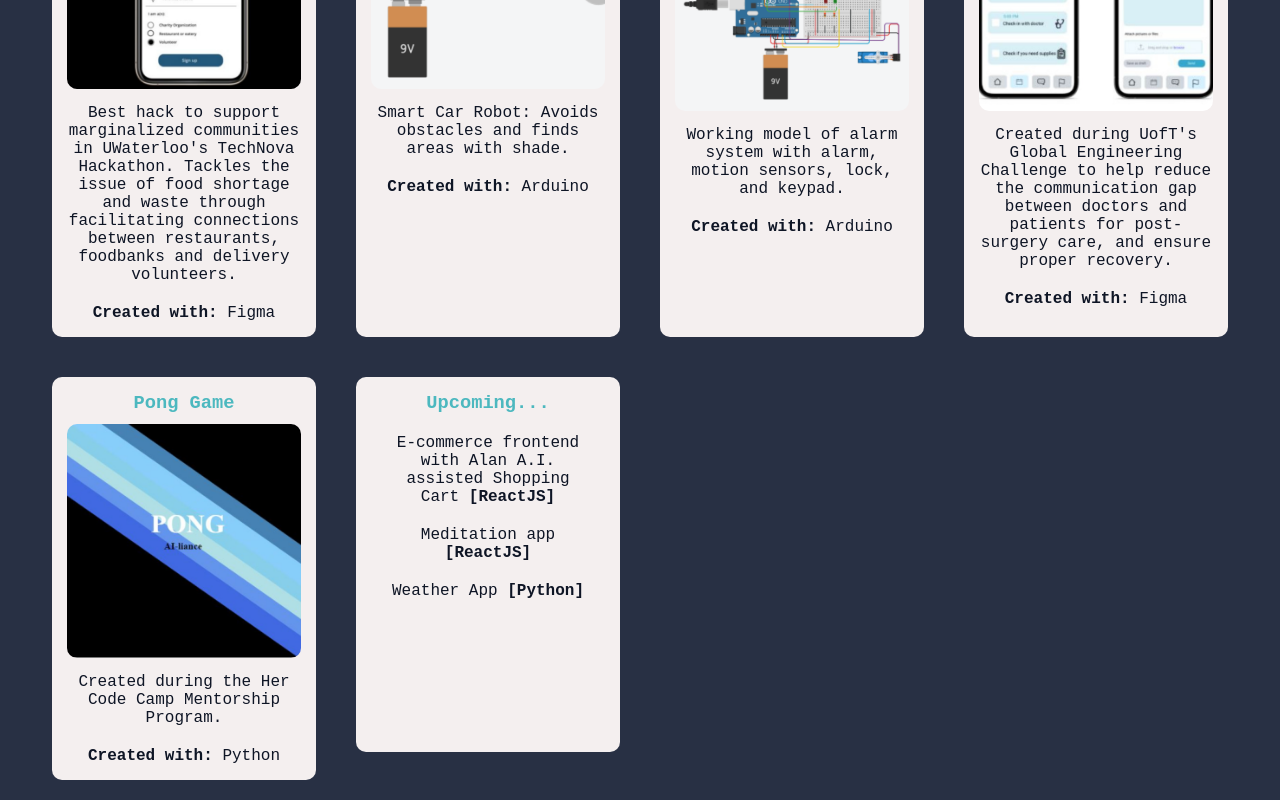
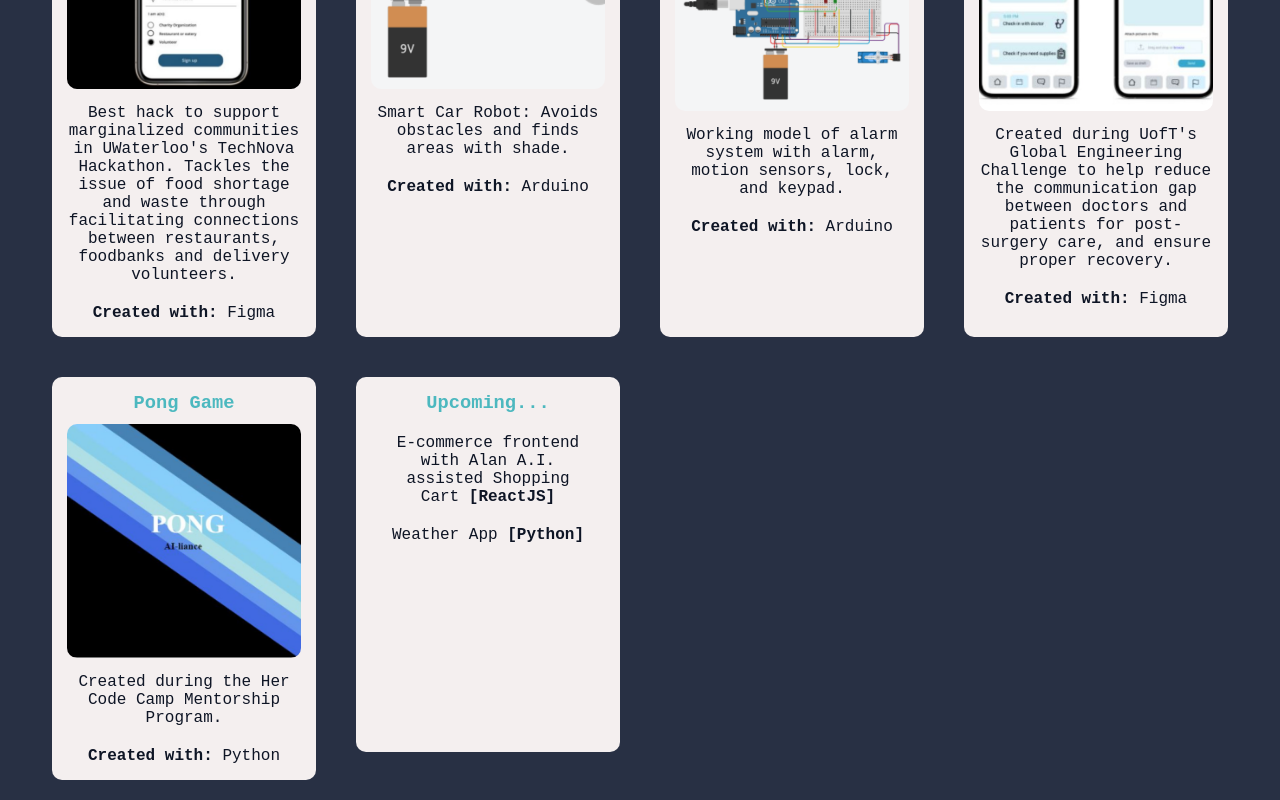
Before and after one commit to karunaadh/karunaadh.github.io, a React (Create React App) app: page /projects in a window 1280 px wide. Shown: the part 929-1729 px from the top of the page. Built offline with nearby package versions, Linux system fonts and the light colour scheme; a web font is replaced by a local one.

Commit message:
Update upcoming projects

```diff
--- a/src/Pages/Projects/Projects.js
+++ b/src/Pages/Projects/Projects.js
@@ -52,7 +52,6 @@ const Projects = () => {
         <div className = "futureprojects">
         <h3 className = "projectitemtitle">Upcoming...</h3>
           <p className ="FPdes">E-commerce frontend with Alan A.I. assisted Shopping Cart <b>[ReactJS]</b></p>
-          <p className ="FPdes">Meditation app <b>[ReactJS]</b></p>
           <p className ="FPdes">Weather App <b>[Python]</b></p>
         </div>
 
```
